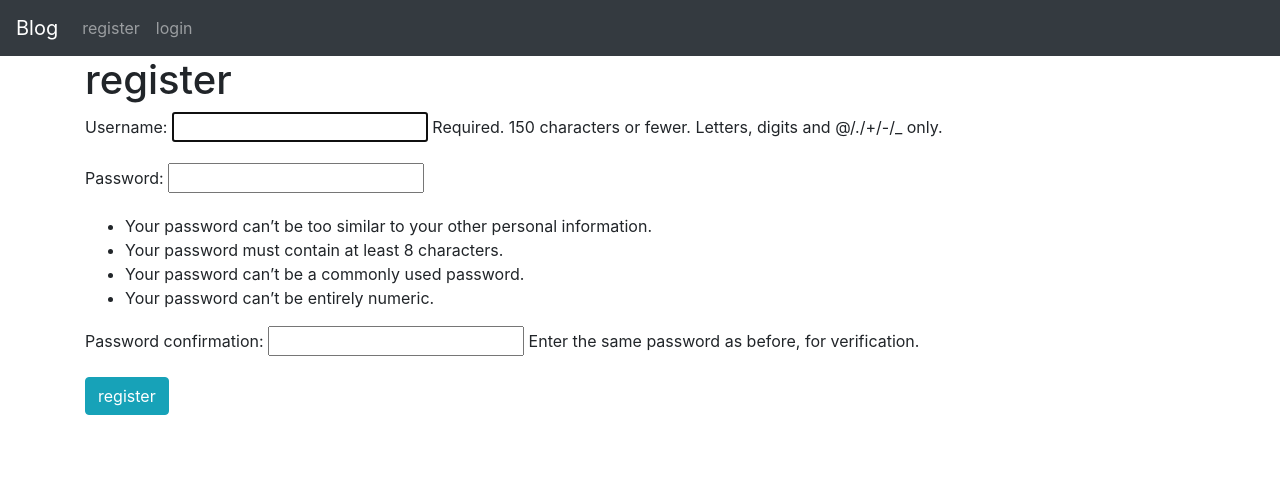
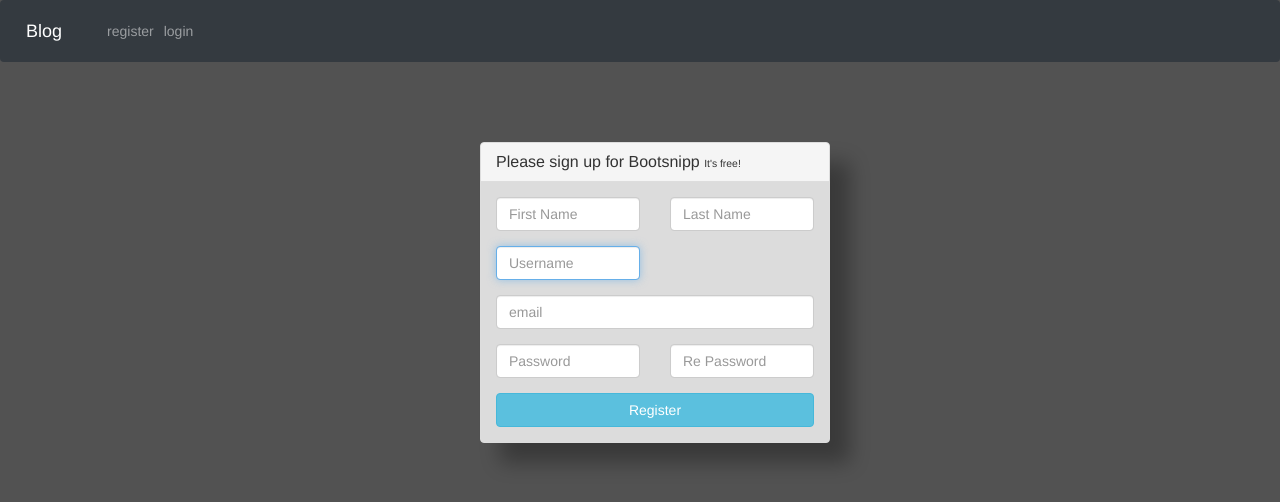
Before and after one commit to ali-py3/Blog-Dj, a Django app: page /members/register/ in a window 1280 px wide. Shown: the top 502 px of the page. Run offline with Django 3.2, Linux system fonts and the light colour scheme; some libraries are stand-ins or nearby versions.

Commit message:
MyBlog Authenticated views

```diff
--- a/MyBlog/forms.py
+++ b/MyBlog/forms.py
@@ -16,7 +16,8 @@
         widgets = {
             'title': forms.TextInput(attrs={'class': 'form-control'}),
             'title_tag': forms.TextInput(attrs={'class': 'form-control'}),
-            'author': forms.Select(attrs={'class': 'form-control'}),
+            'author': forms.TextInput(attrs={'class': 'form-control' , 'value': '', 'id':'pzk', 'type':'hidden'}),
+            # 'author': forms.Select(attrs={'class': 'form-control'}),
             'category': forms.Select(choices=choices_list, attrs={'class': 'form-control'}),
             'body': forms.Textarea(attrs={'class': 'form-control'})
         }
--- a/MyBlog/models.py
+++ b/MyBlog/models.py
@@ -24,6 +24,10 @@
     body = models.TextField()
     post_date = models.DateField(auto_now_add=True)
     category = models.CharField(max_length=260, default='open')
+    likes = models.ManyToManyField(User, related_name='blog_post')
+
+    def total_likes(self):
+        return self.likes.count()
 
     def __str__(self):
         return self.title + ' | ' + str(self.author)
--- a/MyBlog/urls.py
+++ b/MyBlog/urls.py
@@ -1,7 +1,7 @@
 from django.urls import path
 # from .views import home
 from .views import HomeView, ArticleDetailView, AddPostView, UpdatePostView, DeletePostView, AddCategoryView, \
-    CategoryListView, CategoryView
+    CategoryListView, CategoryView, LikeView
 
 urlpatterns = [
     path('', HomeView.as_view(), name="home"),
@@ -12,4 +12,5 @@
     path('article/<int:pk>/remove', DeletePostView.as_view(), name="delete_post"),
     path('category/<str:name>/', CategoryView, name="category"),
     path('category_list/', CategoryListView, name="category_list"),
+    path('like/<int:pk>', LikeView, name="like_post"),
 ]
--- /dev/null
+++ b/members/forms.py
@@ -0,0 +1,28 @@
+from django.contrib.auth.forms import UserCreationForm
+from django.contrib.auth.models import User
+from django import forms
+
+
+class SignUpForm(UserCreationForm):
+    email = forms.CharField(widget=forms.TextInput(attrs={'class': 'form-control'}))
+    first_name = forms.CharField(max_length=100, widget=forms.TextInput(attrs={'class': 'form-control'}))
+    last_name = forms.CharField(max_length=100, widget=forms.TextInput(attrs={'class': 'form-control'}))
+
+    class Meta:
+        model = User
+        fields = ('username', 'first_name', 'last_name', 'email', 'password1', 'password2')
+
+    def __init__(self,*args ,**kwargs):
+        super(SignUpForm, self).__init__(*args ,**kwargs)
+
+        self.fields['first_name'].widget.attrs['placeholder'] = 'First Name'
+        self.fields['last_name'].widget.attrs['placeholder'] = 'Last Name'
+        self.fields['email'].widget.attrs['placeholder'] = 'email'
+
+
+        self.fields['username'].widget.attrs['class'] = 'form-control'
+        self.fields['username'].widget.attrs['placeholder'] = 'Username'
+        self.fields['password1'].widget.attrs['class'] = 'form-control'
+        self.fields['password1'].widget.attrs['placeholder'] = 'Password'
+        self.fields['password2'].widget.attrs['class'] = 'form-control'
+        self.fields['password2'].widget.attrs['placeholder'] = 'Re Password'
--- a/members/templates/registration/register.html
+++ b/members/templates/registration/register.html
@@ -1,10 +1,76 @@
 {% extends 'base.html' %}
 {% load static %}
 {% block content %}
-    <h1>register</h1>
-    <form method="post">
-    {% csrf_token %}
-    {{ form.as_p }}
-    <button class="btn btn-info">register</button>
-    </form>
+    <link href="//netdna.bootstrapcdn.com/bootstrap/3.1.0/css/bootstrap.min.css" rel="stylesheet" id="bootstrap-css">
+    <script src="//netdna.bootstrapcdn.com/bootstrap/3.1.0/js/bootstrap.min.js"></script>
+    <script src="//code.jquery.com/jquery-1.11.1.min.js"></script>
+    <!------ Include the above in your HEAD tag ---------->
+    <style>
+        body {
+            background-color: #525252;
+        }
+
+        .centered-form {
+            margin-top: 60px;
+        }
+
+        .centered-form .panel {
+            background: rgba(255, 255, 255, 0.8);
+            box-shadow: rgba(0, 0, 0, 0.3) 20px 20px 20px;
+        }
+    </style>
+    <div class="container">
+        <div class="row centered-form">
+            <div class="col-xs-12 col-sm-8 col-md-4 col-sm-offset-2 col-md-offset-4">
+                <div class="panel panel-default">
+                    <div class="panel-heading">
+                        <h3 class="panel-title">Please sign up for Bootsnipp <small>It's free!</small></h3>
+                    </div>
+                    <div class="panel-body">
+
+                        <form role="form" method="post">
+                            {% csrf_token %}
+                            <div class="row">
+                                <div class="col-xs-6 col-sm-6 col-md-6">
+                                    <div class="form-group">
+                                        {{ form.first_name}}
+                                    </div>
+                                </div>
+                                <div class="col-xs-6 col-sm-6 col-md-6">
+                                    <div class="form-group">
+                                        {{ form.last_name}}
+                                    </div>
+                                </div>
+                                <div class="col-xs-6 col-sm-6 col-md-6">
+                                    <div class="form-group">
+                                        {{ form.username }}
+                                    </div>
+                                </div>
+                            </div>
+
+                            <div class="form-group">
+                                {{ form.email}}
+                            </div>
+
+                            <div class="row">
+                                <div class="col-xs-6 col-sm-6 col-md-6">
+                                    <div class="form-group">
+                                        {{ form.password1}}
+                                    </div>
+                                </div>
+                                <div class="col-xs-6 col-sm-6 col-md-6">
+                                    <div class="form-group">
+                                        {{ form.password2}}
+                                    </div>
+                                </div>
+                            </div>
+
+                            <input type="submit" value="Register" class="btn btn-info btn-block">
+
+                        </form>
+                    </div>
+                </div>
+            </div>
+        </div>
+    </div>
 {% endblock %}
--- a/members/urls.py
+++ b/members/urls.py
@@ -1,6 +1,6 @@
 from django.urls import path
-from .views import UserRegisterView
+from .views import Register
 
 urlpatterns = [
-    path('register/', UserRegisterView.as_view(), name='register')
+    path('register/', Register.as_view(), name='register')
 ]
--- a/members/views.py
+++ b/members/views.py
@@ -2,11 +2,11 @@
 from django.views import generic
 from django.contrib.auth.forms import UserCreationForm
 from django.urls import reverse_lazy
-
+from .forms import SignUpForm
 
 # Create your views here.
 
-class UserRegisterView(generic.CreateView):
-    form_class = UserCreationForm
+class Register(generic.CreateView):
+    form_class = SignUpForm
     template_name = 'registration/register.html'
     success_url = reverse_lazy('login')
--- a/templates/add_post.html
+++ b/templates/add_post.html
@@ -8,6 +8,10 @@
             {{ form.as_p }}
             <button class="btn btn-info">Post</button>
         </form>
+        <script>
+            var name = "{{ user.id }}";
+            document.getElementById("pzk").value = name;
+        </script>
     {% else %}
         <h1>Oops</h1>
     {% endif %}
```
Also changed, not shown: MyBlog/views.py (+11 -3 lines), templates/article_details.html (+8 -0 lines), db.sqlite3, 1 other file.
